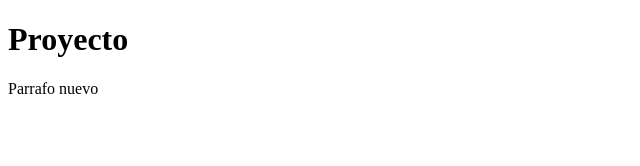
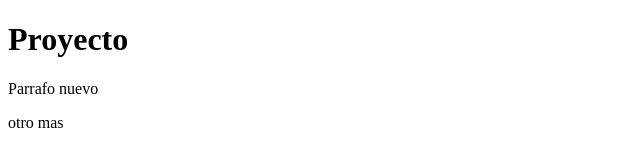
Before and after one commit to emilianospinoso/proyecto2022, a plain HTML site: page index.html in a window 1280 px wide. Shown: the full height of the page, 0-640 px from the left. Drawn offline with Linux system fonts and the light colour scheme.

Commit message:
tercera version

```diff
--- a/index.html
+++ b/index.html
@@ -10,5 +10,6 @@
     <h1>Proyecto</h1>
 
     <p>Parrafo nuevo</p>
+    <p>otro mas</p>
 </body>
 </html>
```
